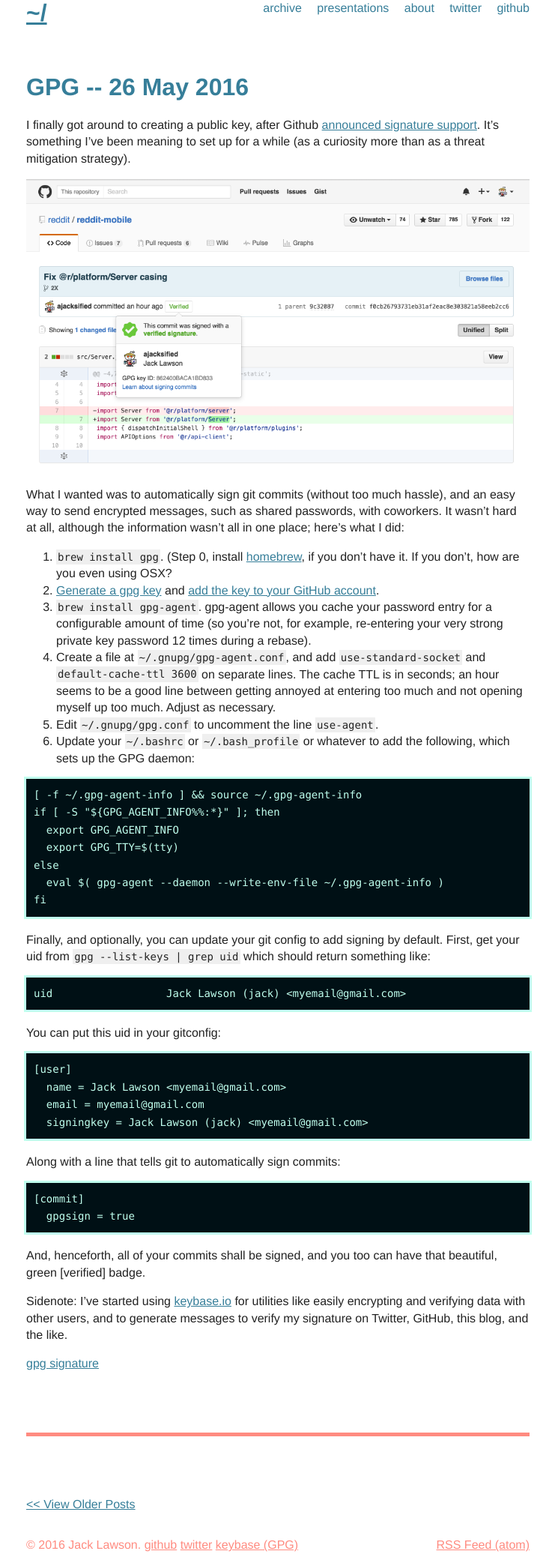
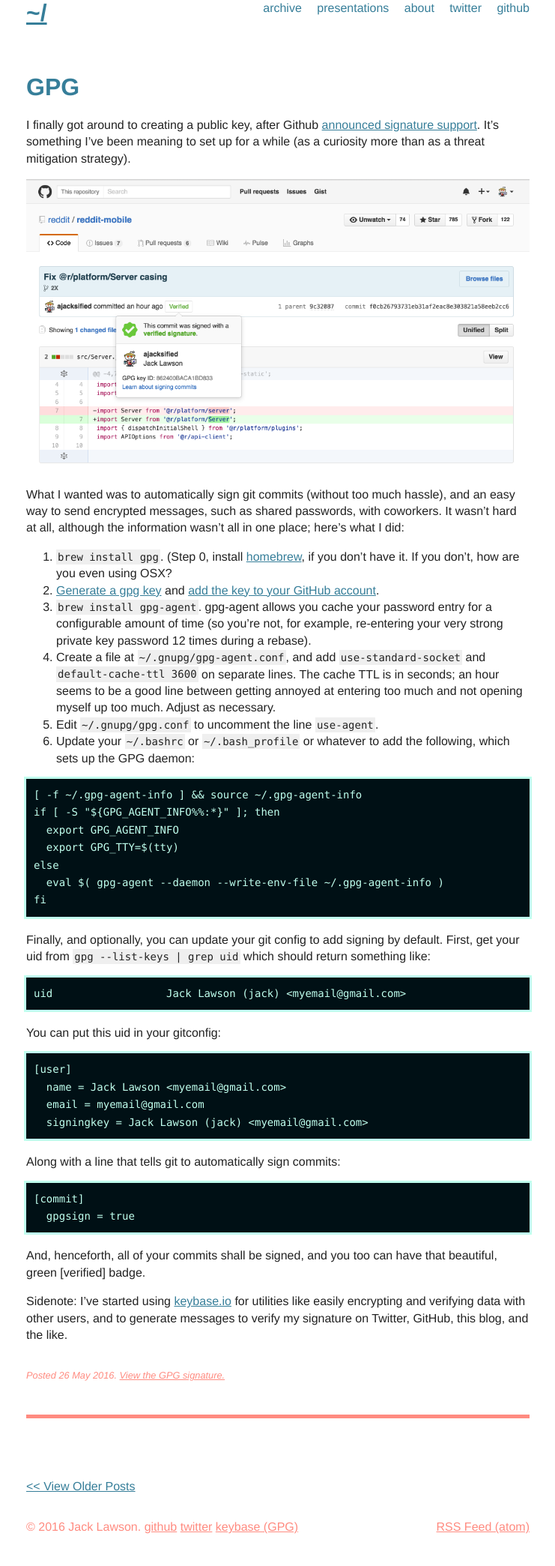
Before and after one commit to ajacksified/ajacksified.github.com, a Jekyll site: the page built from _posts/2016-05-26-gpg-everything-osx.markdown, in a window 1280 px wide. Shown: the whole page at 75% size, without its empty margins (269-1010 px from the left). Built offline with Jekyll 4.4.1, drawn with Linux system fonts in a browser that asks for light colours; Markdown is read by kramdown in place of the engine named in the settings; after the commit the page ends 2065 px from its top, so only the background shows below that.

Commit message:
Reformat article footer

```diff
--- a/_includes/post.html
+++ b/_includes/post.html
@@ -5,13 +5,18 @@
         <h1 class='article-title'>
           <a href='{{ include.post.url }}' class='heading'>
             {{ include.post.title }}
-            --
-            <time datetime='{{ include.post.date | date_to_xmlschema }}' pubdate>{{ include.post.date | date_to_string }}</time>
           </a>
         </h1>
       </header>
 
       {{ include.content | include.post.content }}
+
+      <footer class='article-footer'>
+        Posted <time datetime='{{ include.post.date | date_to_xmlschema }}' pubdate>{{ include.post.date | date_to_string }}</time>.
+        {% if include.post.gpg %}
+          <a href='{{ include.post.gpg }}'>View the GPG signature.</a>
+        {% endif %}
+      </footer>
     </article>
   </div>
 </div>
--- a/_posts/2016-05-26-gpg-everything-osx.markdown
+++ b/_posts/2016-05-26-gpg-everything-osx.markdown
@@ -3,6 +3,7 @@
 title: GPG
 description: In which I finally get around to using a public key
 permalink: /2016/05/gpg/index.html
+gpg: /gpg/2016-05-26-everything-osx.txt
 categories:
 - security
 - osx
@@ -77,5 +78,3 @@
 utilities like easily encrypting and verifying data with other users, and to
 generate messages to verify my signature on Twitter, GitHub, this blog, and the
 like.
-
-[gpg signature](gpg/2016-05-26-everything-osx.txt)
--- a/css/styles.css
+++ b/css/styles.css
@@ -70,18 +70,25 @@
   color: #85B9CC;
 }
 
-.article {
-  margin: auto;
-  padding-bottom: 5em;
-  border-bottom: solid 5px #ff8b80;
-}
-
 .post {
   margin-bottom: 5em;;
 }
 
 .post:last-child {
   margin-bottom: 2.5em;
+}
+
+.article {
+  margin: auto;
+  padding-bottom: 2.5em;
+  border-bottom: solid 5px #ff8b80;
+}
+
+.article-footer {
+  margin-top: 2.5em;
+  color: #ff8b80;
+  font-style: italic;
+  font-size: 80%;
 }
 
 .article-title, .article-title h1 {
@@ -102,10 +109,6 @@
 
 .article p, .addthis_toolbox {
   margin: 0 auto 1em auto;
-}
-
-.article p:last-of-type {
-  margin-bottom: 0;
 }
 
 code {
@@ -159,6 +162,7 @@
   color: #ff8b80;
 }
 
+.article-footer a, .article-footer a:active,
 .site-footer a, .site-footer a:active {
   color: #ff8b80;
 }
```
